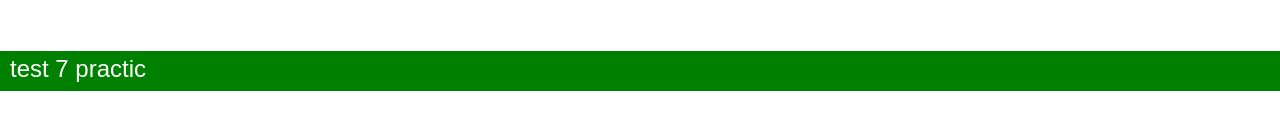
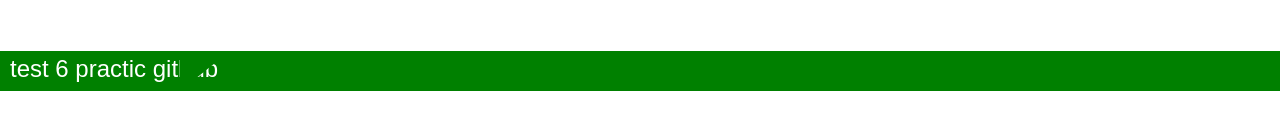
Before and after one commit to TeoCristescu/site_docker2, a PHP site: page /proiect.php in a window 1280 px wide. Shown: the part 1275-1407 px from the top of the page. Run offline with PHP 8.4, Linux system fonts and the light colour scheme; data comes from the database, SQL or seed files in the repository; data that the repository does not hold is empty.

Commit message:
Update proiect.php

```diff
--- a/pr_web/proiect.php
+++ b/pr_web/proiect.php
@@ -219,7 +219,7 @@ else
 
     <section class="on-sale">
       <div class="title-box">
-        <h2>test 7 practic</h2>
+        <h2>test 6 practic github</h2>
       </div>
 
 <?php
```
